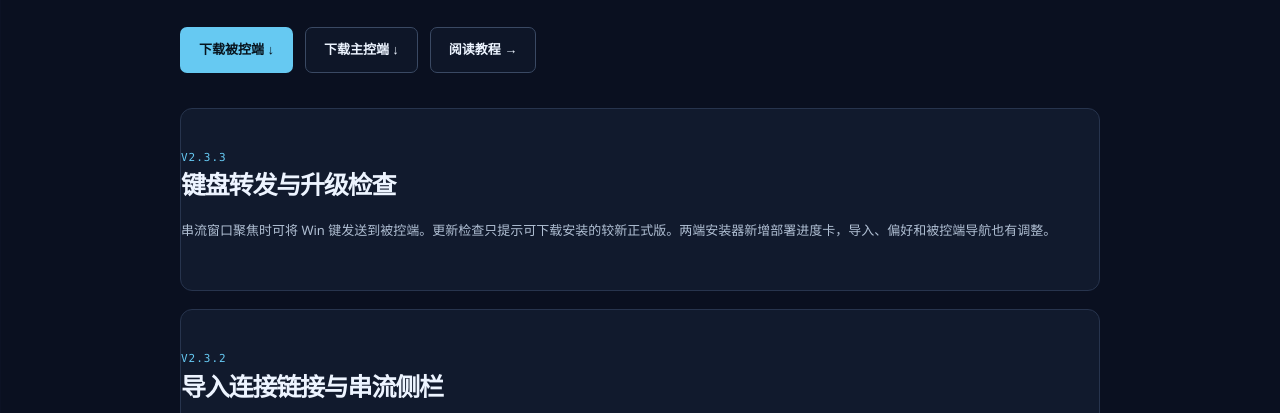
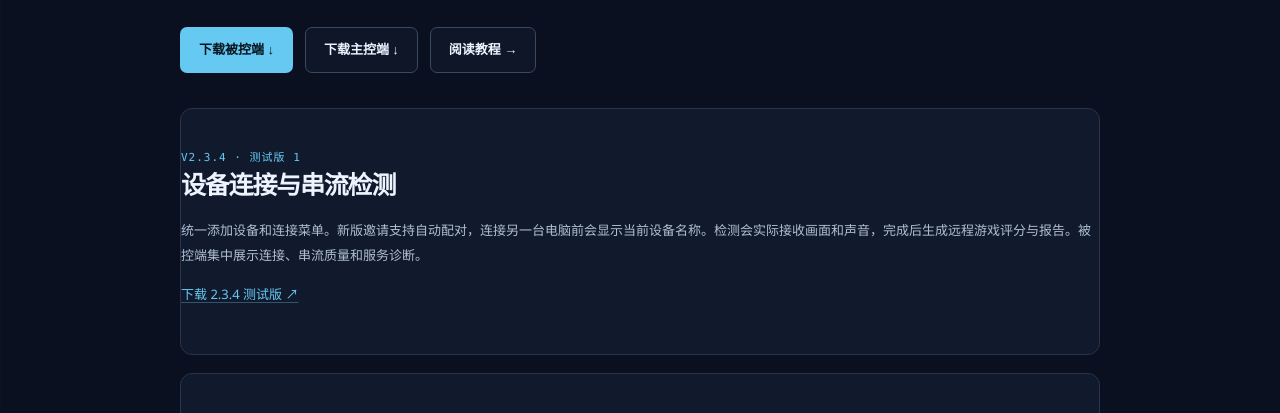
Before and after one commit to jianhx189/jianhx-game-stream, a plain HTML site: page web/changelog.html in a window 1280 px wide. Shown: the part 369-782 px from the top of the page. Drawn offline with Linux system fonts and the light colour scheme.

Commit message:
docs: link MiniStream 2.3.4 test build on GitHub Pages

```diff
--- a/web/changelog.html
+++ b/web/changelog.html
@@ -24,6 +24,7 @@
   <main id="main">
     <section class="wrap page-hero"><div class="eyebrow">RELEASE / MINISTREAM 2.3</div><h1>MiniStream 2.3.3<br>键盘转发与升级检查</h1><p id="release-info" aria-live="polite">MiniStream 2.3 · 下载目标 v2.3.3 · 发布清单与 SHA-256 以 GitHub Release 为准。</p><div class="actions"><a class="button primary" data-file="MiniStream-Host-Setup.exe" href="https://github.com/jianhx189/jianhx-game-stream/releases/tag/v2.3.3">下载被控端 ↓</a><a class="button ghost" data-file="MiniStream-Client-Setup.exe" href="https://github.com/jianhx189/jianhx-game-stream/releases/tag/v2.3.3">下载主控端 ↓</a><a class="button ghost" href="tutorial.html">阅读教程 →</a></div></section>
     <div class="wrap tutorial">
+      <article class="release-card"><span class="version">V2.3.4 · 测试版 1</span><h2>设备连接与串流检测</h2><p>统一添加设备和连接菜单。新版邀请支持自动配对，连接另一台电脑前会显示当前设备名称。检测会实际接收画面和声音，完成后生成远程游戏评分与报告。被控端集中展示连接、串流质量和服务诊断。</p><p><a href="https://github.com/jianhx189/jianhx-game-stream/releases/tag/v2.3.4-test.1">下载 2.3.4 测试版 ↗</a></p></article>
       <article class="release-card"><span class="version">V2.3.3</span><h2>键盘转发与升级检查</h2><p>串流窗口聚焦时可将 Win 键发送到被控端。更新检查只提示可下载安装的较新正式版。两端安装器新增部署进度卡，导入、偏好和被控端导航也有调整。</p></article>
       <article class="release-card"><span class="version">V2.3.2</span><h2>导入连接链接与串流侧栏</h2><p>首次启动即可粘贴被控端邀请。串流中点击侧边按钮查看通道与 RTT；在「串流偏好」调整菜单快捷键、画质与声音。</p></article>
       <article class="release-card"><span class="version">V2.3.1</span><h2>重构连接设置</h2><p>局域网与 FRP 独立切换，TCP 和 UDP 分别设置公网到本机的端口映射。底部固定邀请和 frpc 代理复制入口。</p></article>
```
Also changed, not shown: web/dist/changelog.html (+1 -0 lines).
